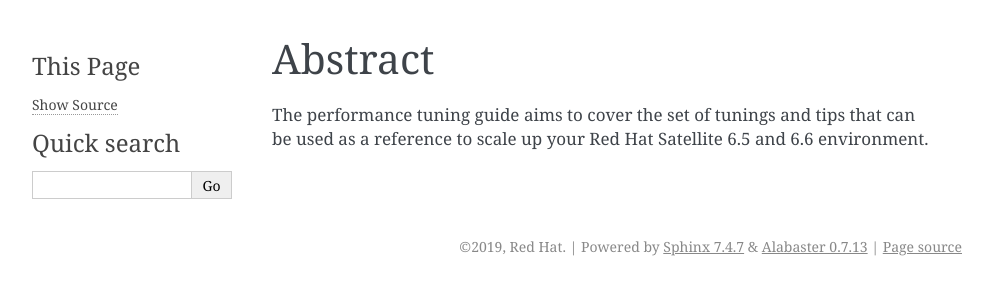
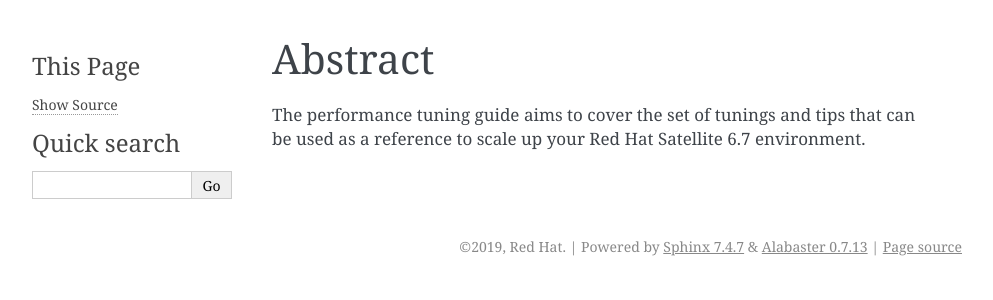
Before and after one commit to RedHatSatellite/satellite-performance-tuning, a Sphinx documentation site: the page built from docs/abstract.rst, in a window 1280 px wide. Shown: the top 300 px of the page, without its empty margins (148-1141 px from the left). Built offline with Sphinx 7.4.7, drawn with Linux system fonts in a browser that asks for light colours.

Commit message:
Updated the version of Satellite from 6.6 to 6.7

```diff
--- a/docs/abstract.rst
+++ b/docs/abstract.rst
@@ -2,4 +2,4 @@
 Abstract
 ========
 
-The performance tuning guide aims to cover the set of tunings and tips that can be used as a reference to scale up your Red Hat Satellite 6.5 and 6.6 environment.
+The performance tuning guide aims to cover the set of tunings and tips that can be used as a reference to scale up your Red Hat Satellite 6.7 environment.
```
